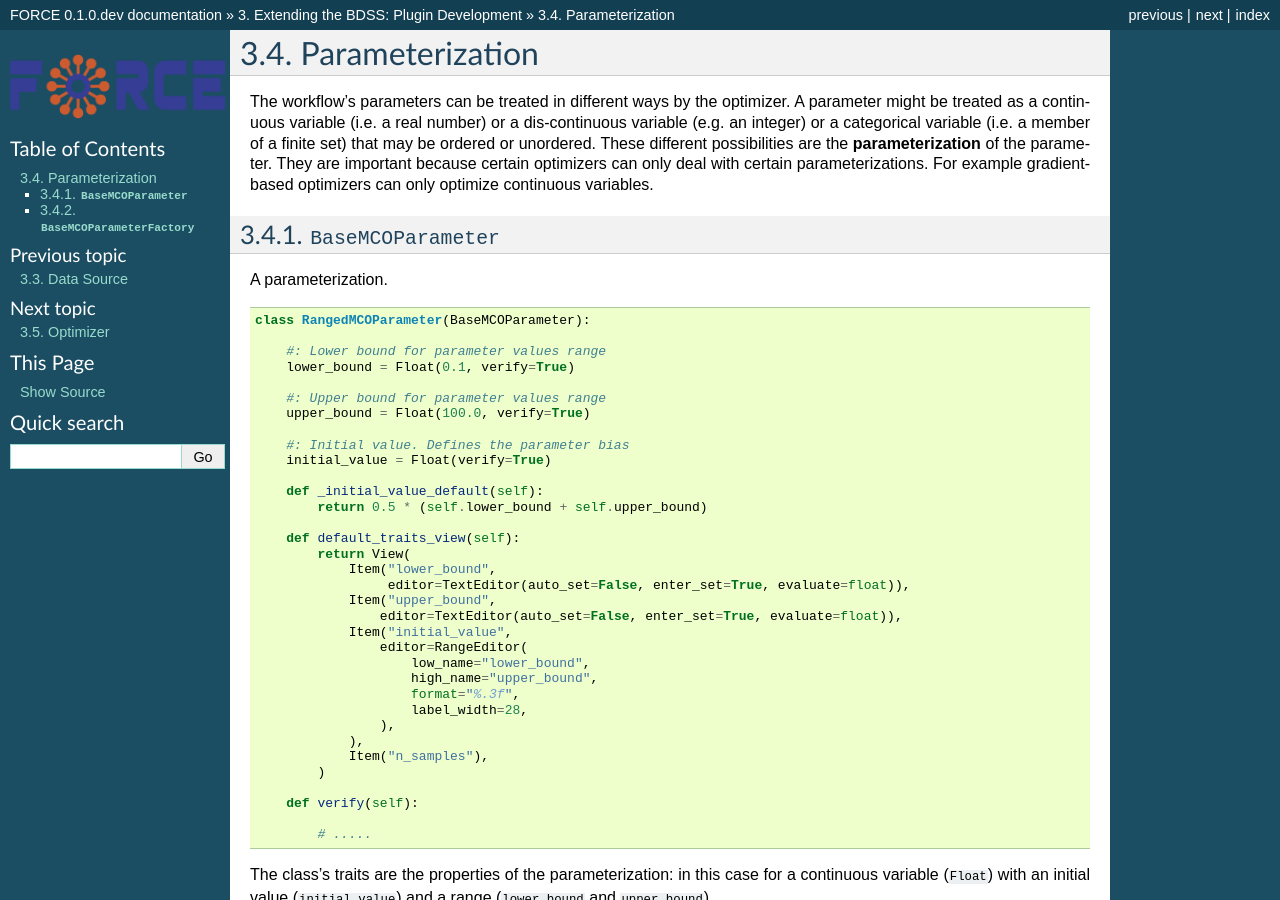
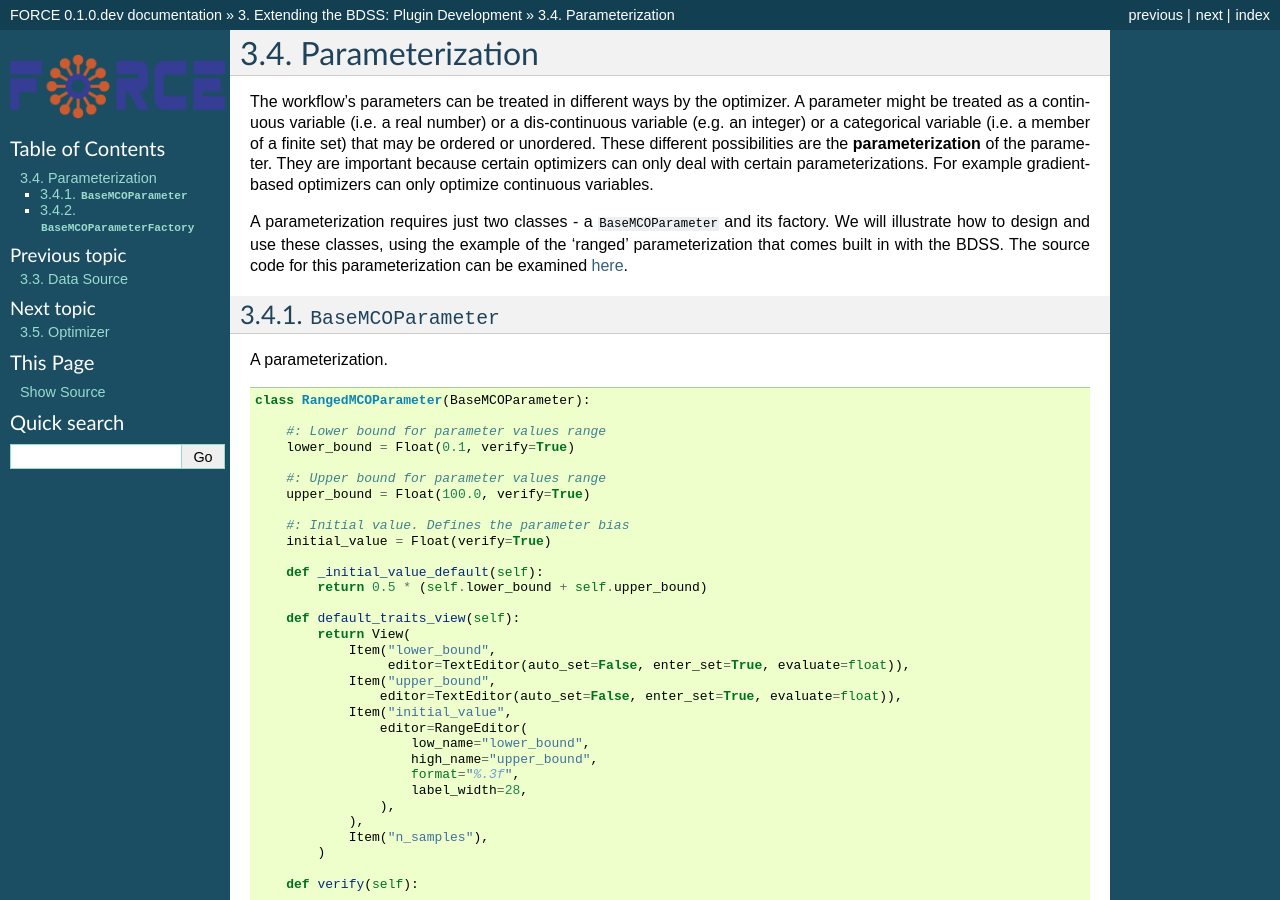
Before and after one commit to force-h2020/force-docs, a Sphinx documentation site: the page built from docs/source/extending/parameter.rst, in a window 1280 px wide and 900 px high. Built offline with Sphinx 7.4.7, drawn with Linux system fonts in a browser that asks for light colours.

Commit message:
source links, etc

```diff
--- a/docs/source/extending/data_source.rst
+++ b/docs/source/extending/data_source.rst
@@ -39,6 +39,8 @@ of the Gaussian data source, a two-dimensional Gaussian on the xy-plane:
 .. math::
         a = a_{peak} \exp{\left[- \frac{(x - c_{x})^{2}}{2 \sigma_{x}^2} - \frac{(y - c_{y})^{2}}{2 \sigma_{y}^2}\right]}
 
+The source code for this data source can be examined
+`here <https://github.com/force-h2020/force-bdss-plugin-enthought-example>`_.
 
 ``DataValue``
 -------------
--- a/docs/source/extending/extending.rst
+++ b/docs/source/extending/extending.rst
@@ -36,6 +36,6 @@ To implement a new plugin, you must define at least four classes:
         Factories and Classes <factory_class>
         Data Source <data_source>
         Parameterization <parameter>
-        Optimizer Engine <optimizer_engine>
+        Optimizer <optimizer_engine>
         Notification <notification>
         User Interface <ui>
--- a/docs/source/extending/optimizer_engine.rst
+++ b/docs/source/extending/optimizer_engine.rst
@@ -7,6 +7,11 @@ even optimize at all: the core requirement of these classes is that they return
 in :ref:`parameter space<optimization-ref>`, along with the associated criteria/KPIs/ojectives. These points *could be*
 minima or Pareto-effecient, but could just as well be any kind of sampling: e.g. a grid or
 random sample.
+
+We will illustrate how to design and use these classes, using the example of the
+Nevergrad optimizer that comes with the Nevergrad plugin. The source code for this
+optimizer can be examined
+`here <https://github.com/force-h2020/force-bdss-plugin-nevergrad/tree/master/force_nevergrad/mco>`_.
 
 
 ``BaseMCOModel``
--- a/docs/source/extending/parameter.rst
+++ b/docs/source/extending/parameter.rst
@@ -8,8 +8,11 @@ unordered. These different possibilities are the **parameterization** of the par
 are important because certain optimizers can only deal with certain parameterizations. For
 example gradient-based optimizers can only optimize continuous variables.
 
-
-
+A parameterization requires just two classes - a ``BaseMCOParameter`` and its factory.
+We will illustrate how to design and use these classes, using the example of the
+'ranged' parameterization that comes built in with the BDSS. The source code for this
+parameterization can be examined
+`here <https://github.com/force-h2020/force-bdss/blob/master/force_bdss/mco/parameters/mco_parameters.py>`_.
 
 ``BaseMCOParameter``
 --------------------
--- a/docs/source/introduction/optimization.rst
+++ b/docs/source/introduction/optimization.rst
@@ -108,6 +110,7 @@ that below it is easy to figure out the execution layers manually. There are
 execution layers of a directed graph: for instance Kahn's algorithm and
 depth-first search. In the BDSS the execution layers are set manually by the user.
 
+
 .. figure:: images/graph.png
     :scale: 35 %
     :align: center
```
Also changed, not shown: other parts of docs/source/extending/data_source.rst (+1 -1 lines), other parts of docs/source/introduction/optimization.rst (+2 -0 lines), docs/source/extending/factory_class.rst (+7 -5 lines).
